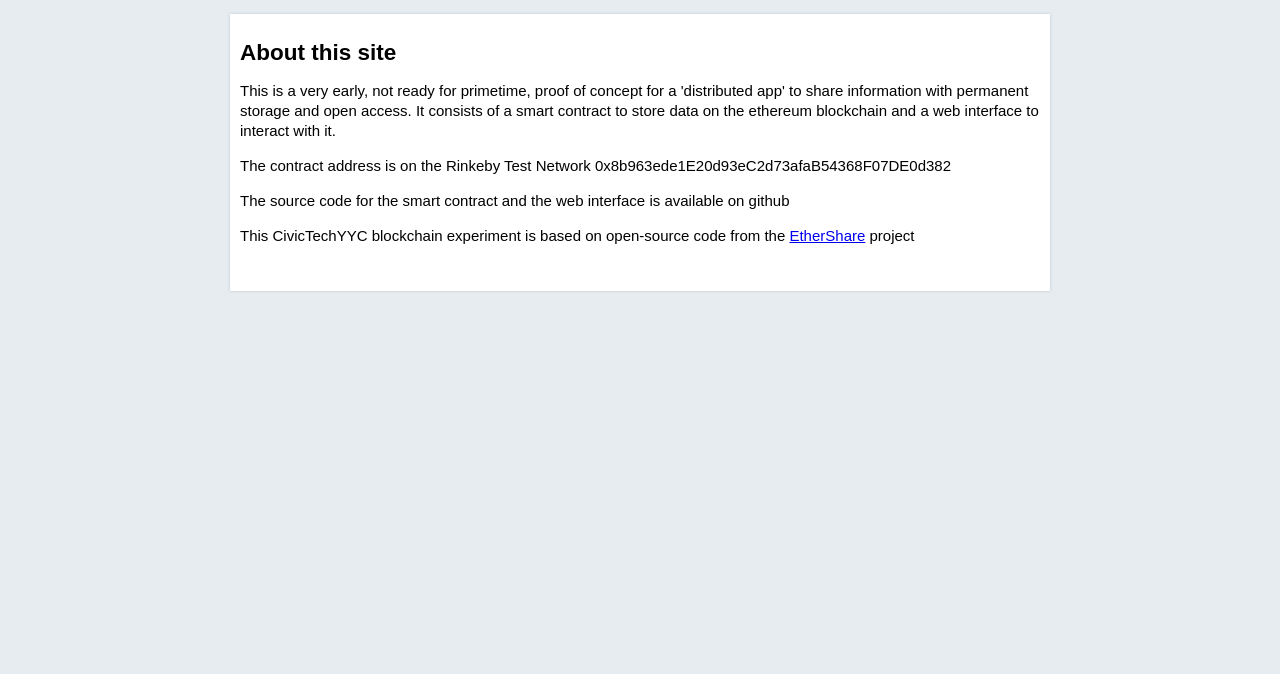
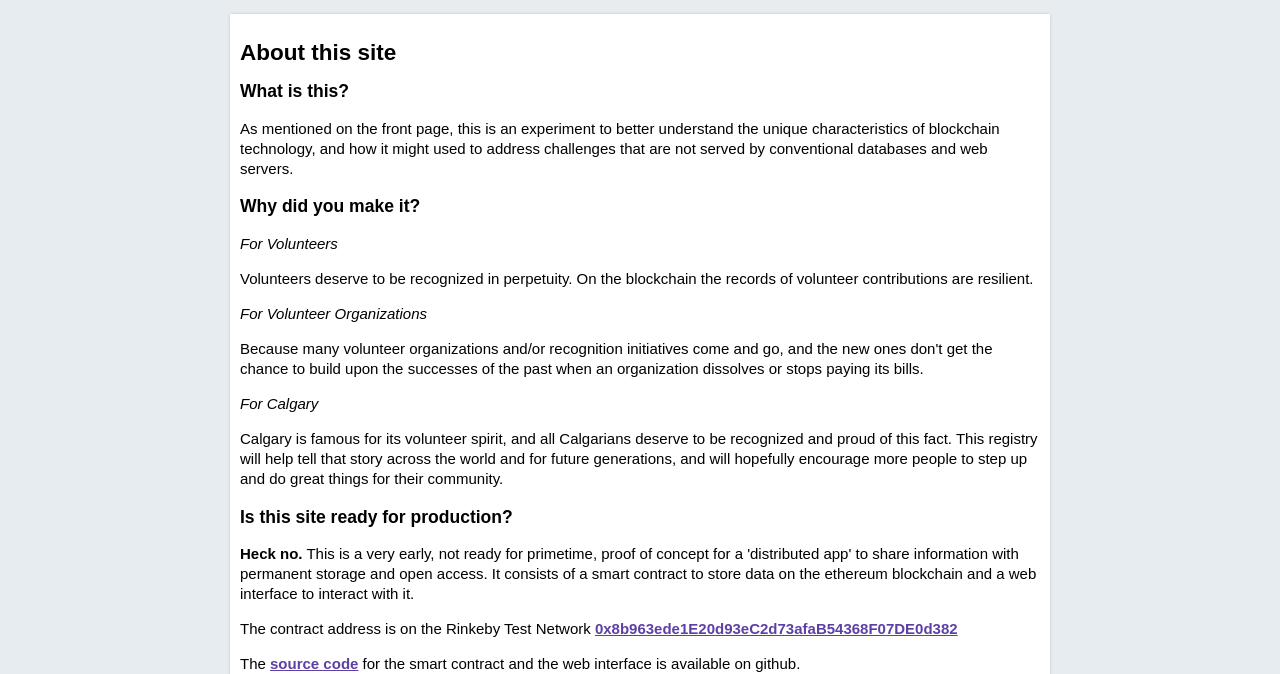
Before and after one commit to CivicTechYYC/Blockchain-Experiment-2, a plain HTML site: page about.html in a window 1280 px wide. Shown: the part 130-804 px from the top of the page. Drawn offline with Linux system fonts and the light colour scheme.

Commit message:
🐫🔥 Fixed Submission and Styling

```diff
--- a/about.html
+++ b/about.html
@@ -9,6 +9,12 @@
         margin: 0;
         font: 15px/1.5 Arial, 'Helvetica', 'sans-serif';
         line-height: 20px;
+    }
+
+        a {
+      color: hsl(257, 44%, 45%);
+        font-weight: bold;
+
     }
 
     .about {
@@ -75,12 +81,36 @@
         <h2>
           About this site
         </h2>
-      <p>This is a very early, not ready for primetime, proof of concept for a 'distributed app' to share information with permanent storage and open access. It consists of a smart contract to store data on the ethereum blockchain and a web interface to interact with it.</p>
-      <p>The contract address is on the Rinkeby Test Network 0x8b963ede1E20d93eC2d73afaB54368F07DE0d382</p>
-      <p>The source code for the smart contract and the web interface is available on github</p>
+        <h3>What is this?</h3>
+        <p>
+          As mentioned on the front page, this is an experiment to better understand the unique characteristics of blockchain technology, and how it might used to address challenges that are not served by conventional databases and web servers.</p>
+        <h3>Why did you make it?</h3>
+      <em>
+        For Volunteers
+      </em>
+      <p>
+        Volunteers deserve to be recognized in perpetuity. On the blockchain the records of volunteer contributions are resilient.
+      </p>
+        <em>
+        For Volunteer Organizations
+      </em>
+      <p>
+        Because many volunteer organizations and/or recognition initiatives come and go, and the new ones don't get the chance to build upon the successes of the past when an organization dissolves or stops paying its bills.
+      </p>
+        <em>
+        For Calgary
+      </em>
+      <p>
+        Calgary is famous for its volunteer spirit, and all Calgarians deserve to be recognized and proud of this fact. This registry will help tell that story across the world and for future generations, and will hopefully encourage more people to step up and do great things for their community.
+      </p>
+        <h3>Is this site ready for production?</h3>
+      <p><strong>Heck no.</strong> This is a very early, not ready for primetime, proof of concept for a 'distributed app' to share information with permanent storage and open access. It consists of a smart contract to store data on the ethereum blockchain and a web interface to interact with it.</p>
+      <p>The contract address is on the Rinkeby Test Network <a href="https://rinkeby.etherscan.io/address/0x8b963ede1e20d93ec2d73afab54368f07de0d382">0x8b963ede1E20d93eC2d73afaB54368F07DE0d382</a></p>
+      <p>The <a href="https://github.com/CivicTechYYC/Blockchain-Experiment-2">source code</a> for the smart contract and the web interface is available on github.</p>
       <p>This CivicTechYYC blockchain experiment is based on open-source code from the <a href="https://github.com/ethershare/EtherShare">EtherShare</a> project</p>
+           <h3>What is CivicTechYYC?</h3>
+      <p><strong>Glad you asked.</strong> A whole website has been created to share the CivicTechYYC story - visit <a href="https://CivicTechYYC.ca">CivicTechYYC.ca</a> to learn more.</p>
 
-      <br>
         </div>
     </div>
 
```
Also changed, not shown: index.html (+35 -15 lines), share.html (+9 -3 lines), 2 other files.
